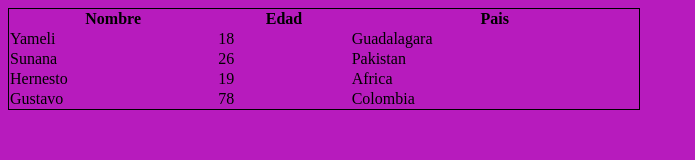
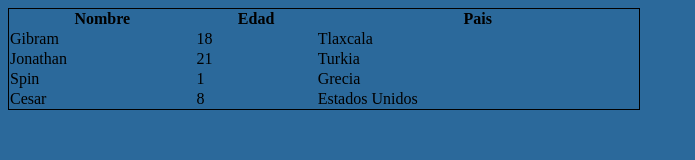
Before and after one commit to Yoshi-1842/Desarrollo-Web, a plain HTML site: page Desarrollo Web/Tablas_YPC/index.html in a window 1280 px wide. Shown: the whole page, without its empty margins (0-695 px from the left). Drawn offline with Linux system fonts and the light colour scheme.

Commit message:
Update index.html

```diff
--- a/Desarrollo Web/Tablas_YPC/index.html
+++ b/Desarrollo Web/Tablas_YPC/index.html
@@ -2,11 +2,11 @@
 <html lang="es">
 <head>
     <meta charset="utf-8">
-    <title>Tablas Gibram</title>
+    <title>Tablas YPC</title>
     <meta name="viewport" content="width=device-width, user-scalable=no, initial-scale=1.0, maximum-scale=1.0, minimum-scale=1.0">
     <link rel="stylesheet" type="text/css" href="Tablas.css">
 </head>
-<body style="background-color:#b71bbd;"></body>
+<body style="background-color:#2b699b;"></body>
 <body>
     <table>
         <tr>
@@ -17,28 +17,28 @@
         </tr>
 
         <tr>
-            <td>Yameli</td>
+            <td>Gibram</td>
             <td>18</td>
-            <td>Guadalagara</td>
+            <td>Tlaxcala</td>
 
         </tr>
 
         <tr>
-            <td>Sunana</td>
-            <td>26</td>
-            <td>Pakistan</td>
+            <td>Jonathan</td>
+            <td>21</td>
+            <td>Turkia</td>
 
         </tr>
         <tr>
-            <td>Hernesto</td>
-            <td>19</td>
-            <td>Africa</td>
+            <td>Spin</td>
+            <td>1</td>
+            <td>Grecia</td>
 
         </tr>
         <tr>
-            <td>Gustavo</td>
-            <td>78</td>
-            <td>Colombia</td>
+            <td>Cesar</td>
+            <td>8</td>
+            <td>Estados Unidos</td>
 
         </tr>
 
```
